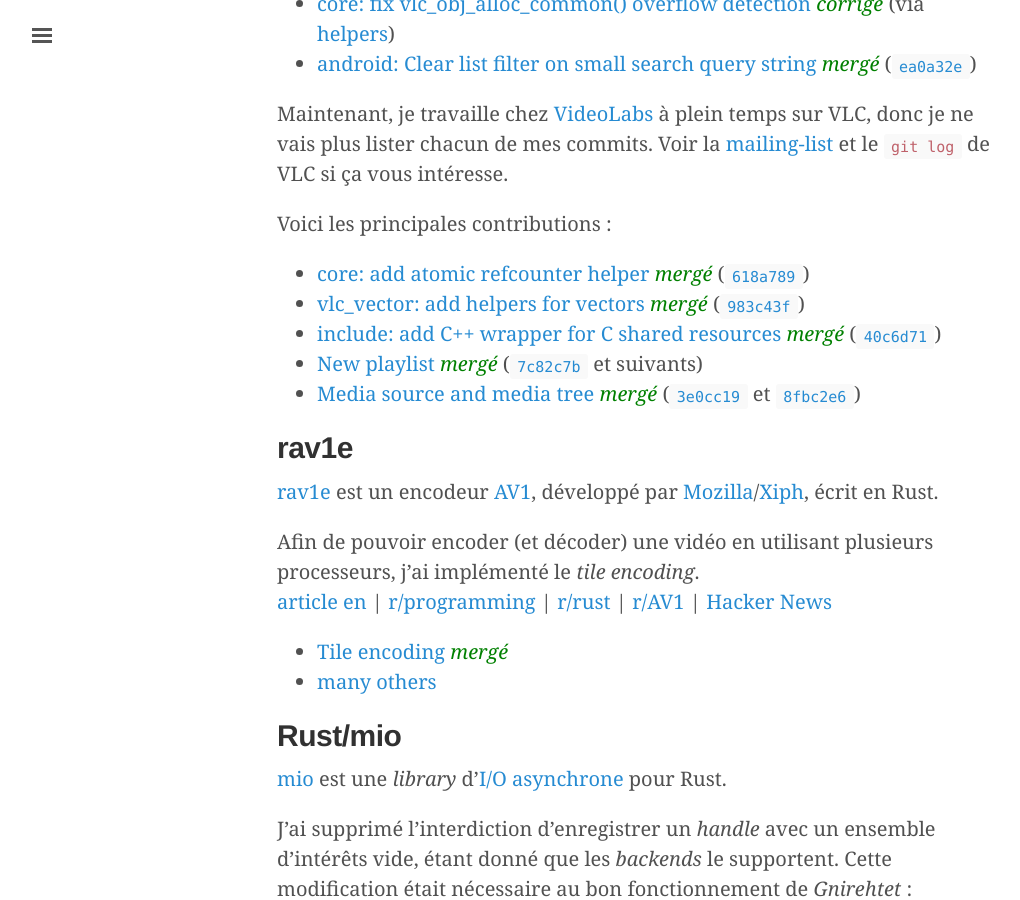
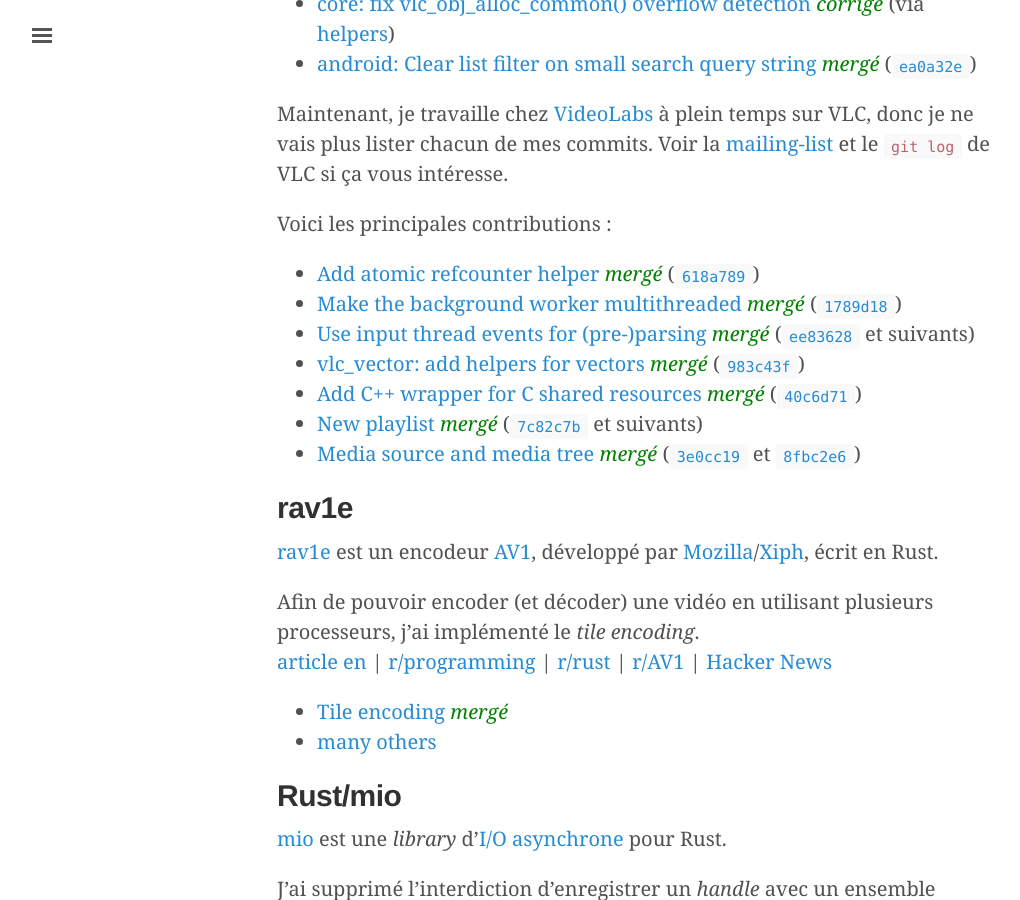
Before and after one commit to rom1v/blog.rom1v.com, a Jekyll site: the page built from contrib.md, in a window 1280 px wide and 900 px high, scrolled down 1533 px. Shown: the whole window, without its empty margins (3-1023 px from the left). Built offline with Jekyll 4.4.1, drawn with Linux system fonts in a browser that asks for light colours.

Commit message:
Update vlc contribs

```diff
--- a/contrib.md
+++ b/contrib.md
@@ -129,13 +129,19 @@ si ça vous intéresse.
 
 Voici les principales contributions :
 
- - [core: add atomic refcounter
+ - [Add atomic refcounter
    helper](https://mailman.videolan.org/pipermail/vlc-devel/2018-July/120051.html)
    <em style="color: green;">mergé</em> ([`618a789`])
+ - [Make the background worker
+   multithreaded](https://mailman.videolan.org/pipermail/vlc-devel/2018-July/120397.html)
+   <em style="color: green;">mergé</em> ([`1789d18`])
+ - [Use input thread events for
+   (pre-)parsing](https://mailman.videolan.org/pipermail/vlc-devel/2018-August/120761.html)
+   <em style="color: green;">mergé</em> ([`ee83628`] et suivants)
  - [vlc_vector: add helpers for
    vectors](https://mailman.videolan.org/pipermail/vlc-devel/2018-October/121541.html)
    <em style="color: green;">mergé</em> ([`983c43f`])
- - [include: add C++ wrapper for C shared
+ - [Add C++ wrapper for C shared
    resources](https://mailman.videolan.org/pipermail/vlc-devel/2018-October/121451.html)
    <em style="color: green;">mergé</em> ([`40c6d71`])
  - [New
@@ -147,6 +153,8 @@ Voici les principales contributions :
 
 
 [`618a789`]: https://git.videolan.org/?p=vlc.git;a=commitdiff;h=618a78995848158783640ffa3ef31612cfa0d106
+[`1789d18`]: https://git.videolan.org/?p=vlc.git;a=commitdiff;h=1789d18874f00ddf2ed63891aa3afc07f37877bd
+[`ee83628`]: https://git.videolan.org/?p=vlc.git;a=commitdiff;h=ee83628877583f131ca11cea3718dbe6a7d6c434
 [`983c43f`]: https://git.videolan.org/?p=vlc.git;a=commitdiff;h=983c43f05928032a14f201c506d6b9c51d0c5145
 [`40c6d71`]: https://git.videolan.org/?p=vlc.git;a=commitdiff;h=40c6d71fd9f29c7007a5b1fa8c562bdff32f8f63
 [`7c82c7b`]: https://git.videolan.org/?p=vlc.git;a=commitdiff;h=7c82c7bf08ac11cbe81e96d309e54a2a559f19a8
```
